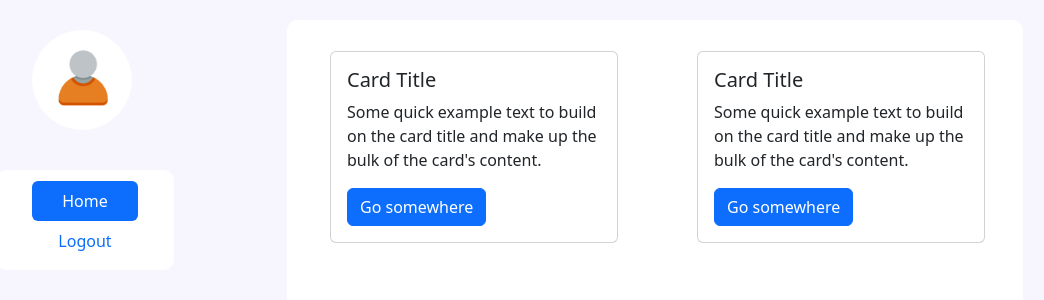
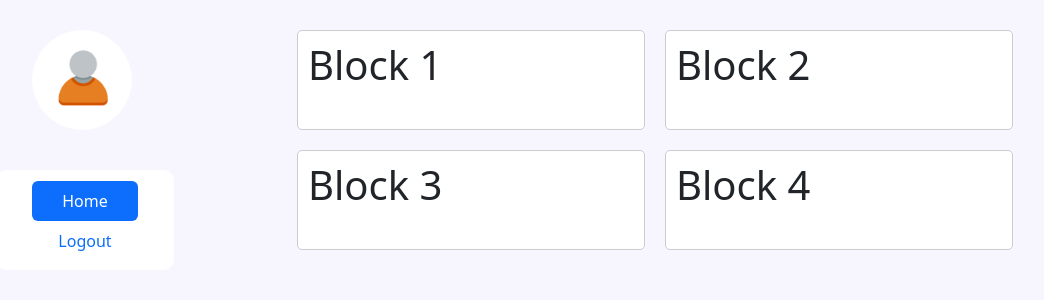
Before and after one commit to uiuc-cs409-webIsCool/TiMerit, a React (Create React App) app in the folder frontend/: page /home in a window 1280 px wide. Shown: the top 300 px of the page, without its empty margins (105-1149 px from the left). Built offline with nearby package versions, Linux system fonts and the light colour scheme.

Commit message:
Create a Block component. And place them in the main container. Setup some handle function.

```diff
--- /dev/null
+++ b/frontend/src/components/Block.js
@@ -0,0 +1,15 @@
+function Block({id, content, onDragStart, onDragOver, onDrop}) {
+    return (
+        <div
+            id={id}
+            onDragStart={onDragStart}
+            onDragOver={onDragOver}
+            onDrop={onDrop}
+            className="block"
+        >
+            <h1>{content}</h1>
+        </div>
+    )
+}
+
+export default Block;
--- a/frontend/src/components/HomeView.css
+++ b/frontend/src/components/HomeView.css
@@ -79,3 +79,20 @@ body{
 .mainContent-container{
     margin: 30px;
 }
+
+
+/* Let blocks can be put in horizontal direction */
+.block-group {
+    display: flex;
+  }
+/* Let each block occupies the full size of a row, and adjust when the width changes */
+.block {
+  width: 200px;
+  height: 100px;
+  background-color: white;
+  border: 1px solid #ccc;
+  border-radius: 5px;
+  padding: 10px;
+  margin: 10px;
+  flex: 1;
+}
--- a/frontend/src/components/HomeView.js
+++ b/frontend/src/components/HomeView.js
@@ -1,10 +1,20 @@
 import { Button, Card, Nav, Col, Row, Container } from "react-bootstrap";
 import "./HomeView.css";
 import userPic from "./assets/defaultUser.png";
-import { useEffect } from "react";
+import { useEffect, useState } from "react";
 import jwt_decode from "jwt-decode";
+import Block from "./Block";
 
 function Home() {
+	// Define Hooks:
+	const [blocks, setBlocks] = useState([
+		{id: 1, content: "Block 1"},
+		{id: 2, content: "Block 2"},
+		{id: 3, content: "Block 3"},
+		{id: 4, content: "Block 4"}
+	]);
+
+
 	async function test() {
 		// const req = await fetch("http://localhost:8080/api/test", {
 		// 	headers: {
@@ -16,6 +26,7 @@ function Home() {
 		// console.log(data);
 	}
 
+	// Side effects:
 	useEffect(() => {
 		const token = localStorage.getItem("token");
 		if (token) {
@@ -34,6 +45,72 @@ function Home() {
 
 
 
+	/**
+	 * Handler functions:
+	 * */
+	// To handle the start of a drag operation
+	const handleDragStart = (event, id) => {
+		event.dataTransfer.setData("id", id);
+	}
+
+	// To handle the drag operation as the mouse moves
+	const handleDragOver = (event, id) => {
+		// Prevent default behavior to allow the element to be dropped
+		event.preventDefault();
+	}
+
+	// To handle the drop event when it occurs
+	const handleDrop = (event, targetId) => {
+		// When dragging finished, and store the updated blocks.
+		const updatedBlocks = blocks.map((block1) => {
+			// TODO: the following is difficult, need to find the closestBlock to change the position when mouse drop down the block
+			if (block1.id === targetId) {
+            // Get the x and y coordinates of the mouse when the drag operation finished
+            // const x = event.clientX;
+            // const y = event.clientY;
+			// let closestBlock;
+            // let minDistance = Number.MAX_SAFE_INTEGER;
+
+			// blocks.forEach((block2) => {
+			// 	// Get the bounding rect of the block
+			// 	const rect = block2.getBoundingClientRect();
+
+			// 	// Calculate the distance between the block and the mouse coordinates
+			// 	const distance = Math.sqrt(
+			// 		Math.pow(rect.x - x, 2) +
+			// 		Math.pow(rect.y - y, 2)
+			// 	);
+
+			// 	// If the distance is smaller than the current minimum distance, update closestBlock and minDistance
+			// 	if (distance < minDistance) {
+			// 		closestBlock = block2;
+			// 		minDistance = distance;
+			// 	}
+			// });
+			// const index = blocks.indexOf(closestBlock);
+            // blocks.splice(index, 0, block1);
+		}
+		return block1;
+        });
+        setBlocks(updatedBlocks);
+	}
+
+
+
+
+	// Let blocks be the params of Array.from() and return every the same block from it.
+	// Thus, it generates a new Array as the copy of the blocks.
+	const groupedBlocks = Array.from(blocks, (block) =>
+	block).reduce((result, value, index, array) => { // result is the current array, index is the index of the current block
+		// array is the same as blocks.
+		if (index % 2 === 0) {
+			result.push(array.slice(index, index + 2));
+		}
+
+		return result;
+	}, []);
+	// groupedBlocks is an array of arrays. [[Block1, Block2], [[Block3, Block4]].
+
 
 
 
@@ -41,6 +118,8 @@ function Home() {
 	<div className="outer-container-div">
 	<Container className="outer-container">
 	<Row>
+		{/*  xs={6} means that on a smartphone-sized screen, the component will occupy 6/12 of the container's width,
+		while md={4} means that on a tablet-sized screen, the component will occupy 4/12 of the container's width.*/}
 		<Col xs={6} md={4} className="col-leftside-container">
 			<Row className="to-center" id="row-leftside-container">
 				<div className="userPic-container">
@@ -64,11 +143,25 @@ function Home() {
 		</Col>
 
 		<Col xs={12} md={8}>
-			<div className="mainContent-div">
-				{/* <div className="testBlock-todelete">
+			{groupedBlocks.map((blockGroup, index) => (
+				<div key={index} className="block-group">
+					{blockGroup.map((block) => (
+						<Block
+						    draggable
+							id={block.id}
+							content={block.content}
+							onDragStart={handleDragStart}
+							onDragOver={handleDragOver}
+							onDrop={handleDrop}
+						/>
+					))}
+				</div>
+			))}
+			{/* <div className="mainContent-div">
+				<div className="testBlock-todelete">
 					<p>test block 1</p>
 					<p>test block 2</p>
-				</div> */}
+				</div>
 
 				<Container className="mainContent-container">
 					<Row>
@@ -98,7 +191,7 @@ function Home() {
 						</Col>
 					</Row>
 				</Container>
-			</div>
+			</div> */}
 		</Col>
 	</Row>
 	</Container>
```
